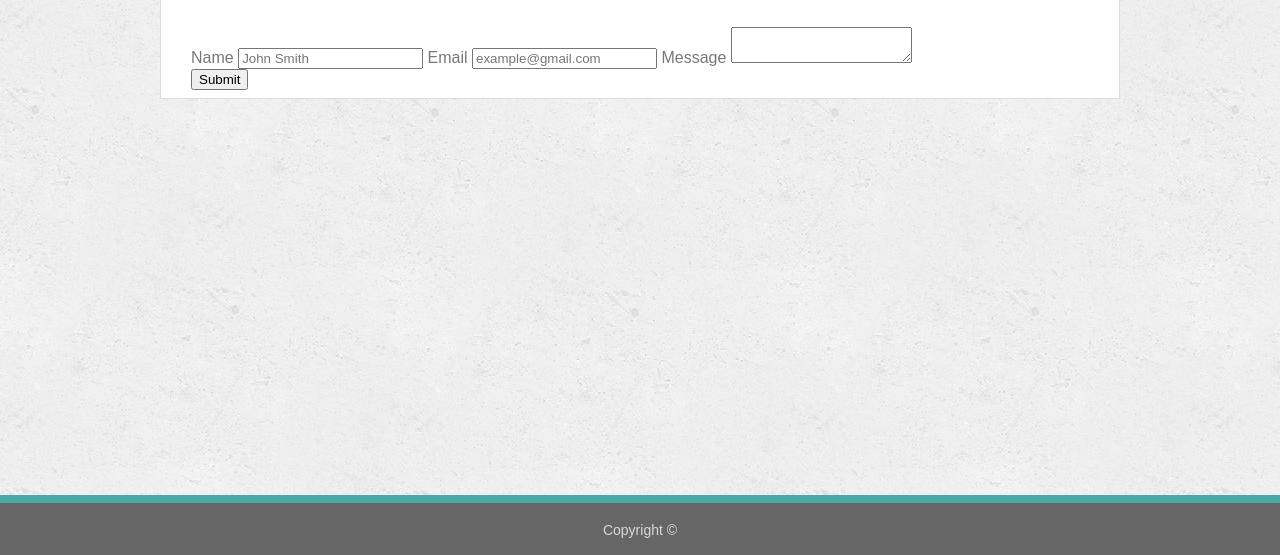
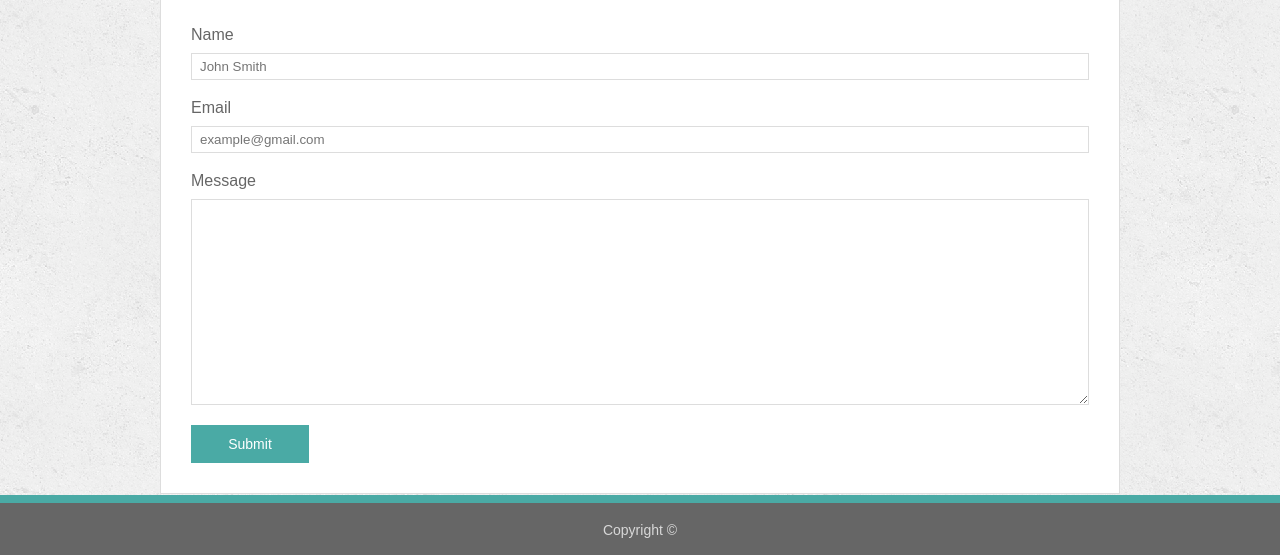
Before and after one commit to armandogautreaux/Basic-Portfolio, a plain HTML site: page contact.html in a window 1280 px wide. Shown: the part 245-800 px from the top of the page. Drawn offline with Linux system fonts and the light colour scheme.

Commit message:
Added styles to Contact.html

```diff
--- a/assets/css/style.css
+++ b/assets/css/style.css
@@ -273,3 +273,63 @@ img {
     margin-right: 25px;
     padding-top:8px;
 }
+
+/*
+  ========================================
+  6. Portfolio
+  ========================================
+*/
+
+
+/*
+  ========================================
+  6. Contact
+  ========================================
+*/
+
+ form {
+     margin-bottom: 22px;
+ }
+
+ input,
+ textarea {
+     font: Arial, "Helvetica Neue", Helvetica, sans-serif;
+
+ }
+
+ .contact-form label {
+     color: #666;
+     font-weight: 100;
+     cursor: pointer;
+ }
+
+ .contact-form input,
+ .contact-form textarea {
+     color: lightgrey;
+     display: block;
+     margin: 10px 0 20px 0;
+     padding: 5px 8px;
+     border: 1px solid #ddd;
+ }
+
+ .contact-form input,
+ .contact-form textarea {
+     width: 100%;
+ }
+
+ .contact-form textarea{
+     height: 206px;
+ }
+
+ .btn-default {
+     background: #4aaaa5;
+     color: #fff;
+     font-size: 14px;
+     width: 118px;
+     padding: 11px 30px;
+     border: 0;
+ }
+
+ .btn-default:hover {
+     background: #666;
+ }
```
